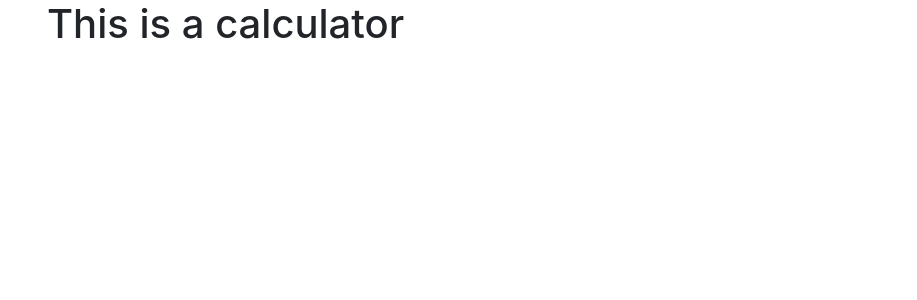
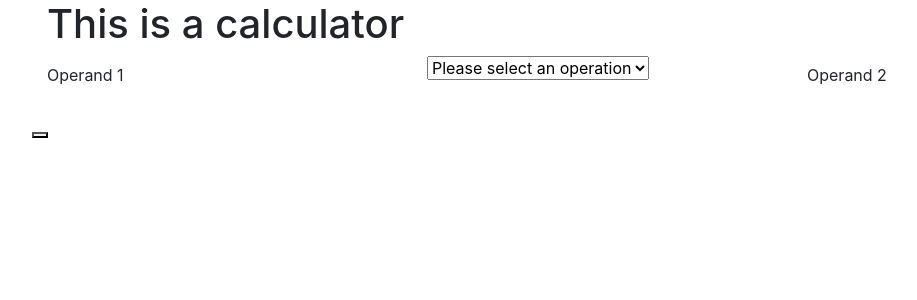
Before and after one commit to mkdyrndahl/calculator-app, a React (Create React App) app: page / in a window 1280 px wide. Shown: the top 300 px of the page, without its empty margins (38-955 px from the left). Built offline with nearby package versions, Linux system fonts and the light colour scheme.

Commit message:
Added Skeleton Interface to App

```diff
--- a/src/App.js
+++ b/src/App.js
@@ -1,10 +1,11 @@
 import React from "react"
+import CalculatorFormMDy87 from "./Components/CalculatorForm/CalculatorFormMDy87"
 
 function App() {
   return (
     <div className="App">
       <h1>This is a calculator</h1>
-
+      <CalculatorFormMDy87></CalculatorFormMDy87>
 
     </div>
   );
--- /dev/null
+++ b/src/Components/CalculatorForm/CalculatorFormMDy87.js
@@ -0,0 +1,27 @@
+import React from "react"
+
+function CalculatorFormMDy87(props){
+
+    return (
+        <div className="row">
+            <div className="col-4">
+                <label for="operand2" className="col2 col-form-label">Operand 1</label>
+                <input type="text" className="form-control-plaintext" id="operand1" onChange={props.update}/>
+            </div>
+            <div className="col-4">
+                <select className="form-select" id="operation" onChange={props.update}>
+                    <option selected>Please select an operation</option>
+
+                </select>
+            </div>
+            <div className="col-4">
+                <label for="operand2" className="col2 col-form-label">Operand 2</label>
+                <input type="text" className="form-control-plaintext" id="operand2" onChange={props.update}/>
+            </div>
+            <button onClick={props.action}/>
+        </div>
+
+    )
+}
+
+export default CalculatorFormMDy87;
```
